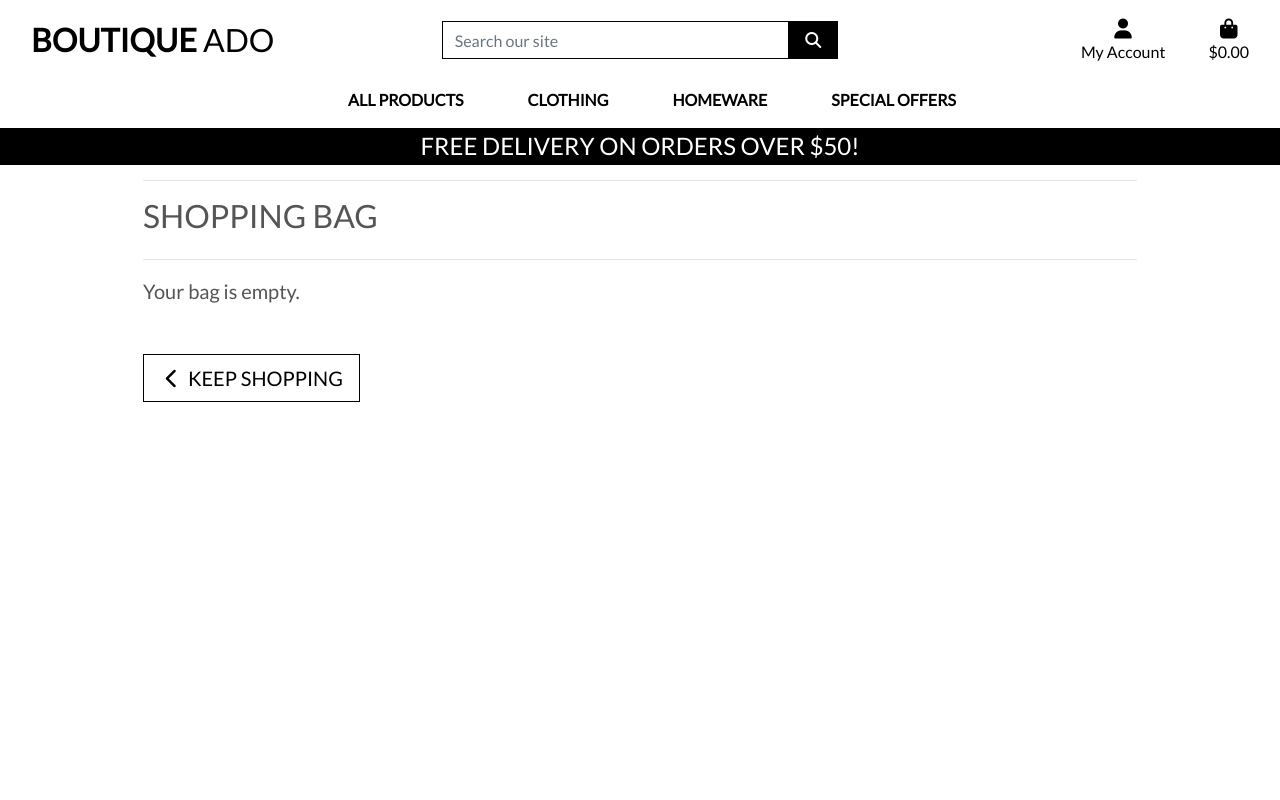
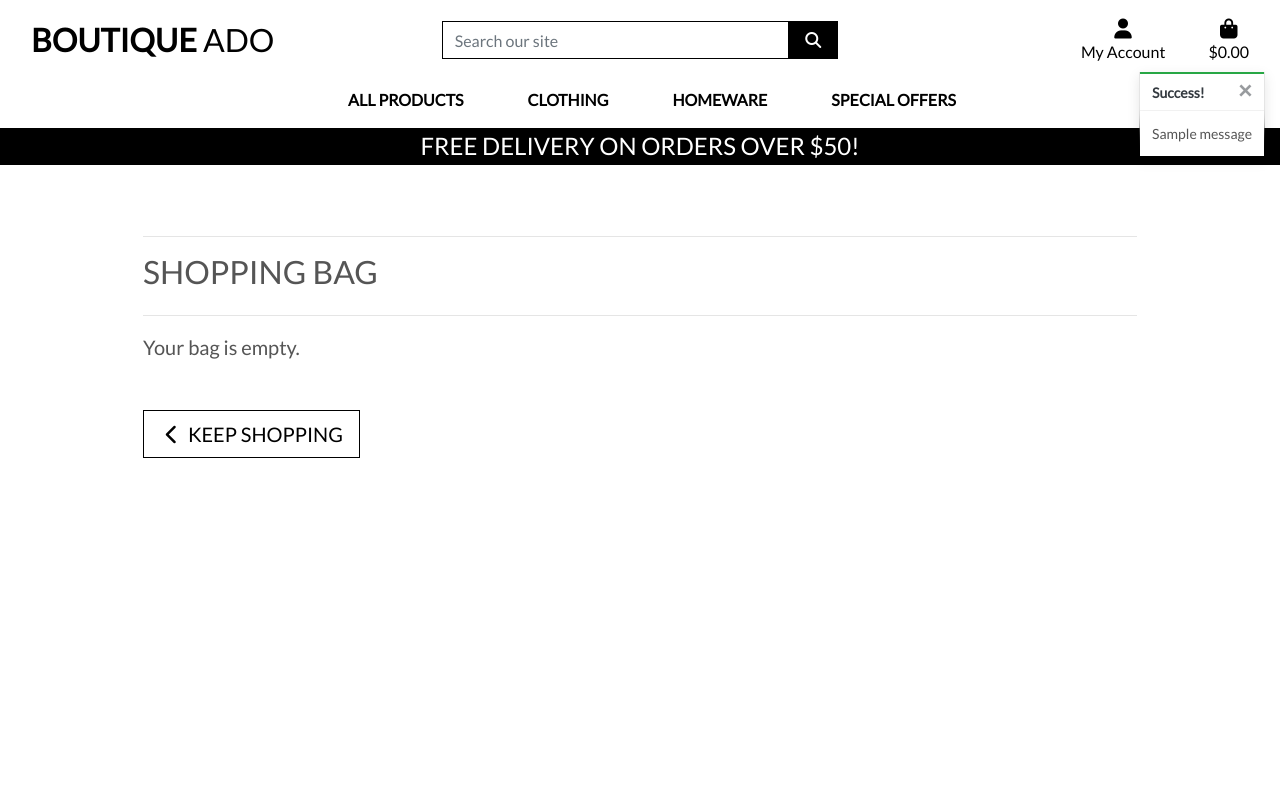
Before and after one commit to Christina5P/boutique_ado, a Django app: page /bag/ in a window 1280 px wide. Run offline with Django 3.2, Linux system fonts and the light colour scheme; tables that the repository leaves empty hold one stand-in row (values such as "Sample post"); one stand-in notice (Sample message) is shown; some libraries are stand-ins or nearby versions.

Commit message:
added toast

```diff
--- a/bag/contexts.py
+++ b/bag/contexts.py
@@ -30,7 +30,7 @@
                 bag_items.append(
                     {
                         'item_id': item_id,
-                        'quantity': item_data,
+                        'quantity': quantity,
                         'product': product,
                         'size': size,
                     }
--- a/bag/views.py
+++ b/bag/views.py
@@ -1,4 +1,7 @@
 from django.shortcuts import render, redirect, reverse, HttpResponse
+from django.contrib import messages
+
+from products.models import Product
 
 # Create your views here.
 
@@ -12,6 +15,7 @@
 def add_to_bag(request, item_id):
     """Add a quantity of the specified product to the shopping bag"""
 
+    product = Product.objects.get(pk=item_id)
     quantity = int(request.POST.get('quantity'))
     redirect_url = request.POST.get('redirect_url')
     size = None
@@ -23,15 +27,20 @@
         if item_id in list(bag.keys()):
             if size in bag[item_id]['items_by_size'].keys():
                 bag[item_id]['items_by_size'][size] += quantity
+                messages.success(request, f'Added {product.name} to your bag')
             else:
                 bag[item_id]['items_by_size'][size] = quantity
+                messages.success(request, f'Added {product.name} to your bag')
         else:
             bag[item_id] = {'items_by_size': {size: quantity}}
+            messages.success(request, f'Added {product.name} to your bag')
     else:
         if item_id in list(bag.keys()):
             bag[item_id] += quantity
+            messages.success(request, f'Added {product.name} to your bag')
         else:
             bag[item_id] = quantity
+            messages.success(request, f'Added {product.name} to your bag')
 
     request.session['bag'] = bag
     return redirect(redirect_url)
--- a/static/css/base.css
+++ b/static/css/base.css
@@ -95,6 +95,21 @@
     cursor: pointer;
 }
 
+.message-container {
+    position: fixed;
+    top: 72px;
+    right: 15px;
+    z-index: 999999;
+}
+
+.custom-toast{
+    overflow: visible;
+}
+
+.toast-capper{
+    height: 2px;
+}
+
 /* -------------------------------- Media Queries */
 
 /* Slightly larger container on xl screens */
--- a/templates/base.html
+++ b/templates/base.html
@@ -112,7 +112,22 @@
     </header>
 
     {% if messages %}
-        <div class="message-container"></div>
+    <h1>Messages</h1>
+        <div class="message-container">
+            {% for message in messages %}
+                {% with message.level as level %}
+                    {% if level == 40 %}
+                        {% include 'includes/toasts/toast_error.html' %}
+                    {% elif level == 30 %}
+                        {% include 'includes/toasts/toast_warning.html' %}
+                    {% elif level == 25 %}
+                        {% include 'includes/toasts/toast_success.html' %}
+                    {% else %}
+                        {% include 'includes/toasts/toast_info.html' %}
+                    {% endif %}
+                {% endwith %}
+            {% endfor %}
+        </div>
     {% endif %}
 
     {% block page_header %}
@@ -122,6 +137,9 @@
     {% endblock %}
 
      {% block postloadjs %}
+    <script type="text/javascript">
+        $('.toast').toast('show');
+    </script>
     {% endblock %}
 
   </body>
--- /dev/null
+++ b/templates/includes/toasts/toast_success.html
@@ -0,0 +1,13 @@
+<div class="toast custom-toast rounded-0 border-top-0" data-autohide="false">
+    <div class="arrow-up arrow-success"></div>
+    <div class="w-100 toast-capper bg-success"></div>
+    <div class="toast-header bg-white text-dark">
+        <strong class="mr-auto">Success!</strong>
+        <button type="button" class="ml-2 mb-1 close text-dark" data-dismiss="toast" aria-label="Close">
+            <span aria-hidden="true">&times;</span>
+        </button>
+    </div>
+    <div class="toast-body bg-white">
+        {{ message }}
+    </div>
+</div>
```
Also changed, not shown: bag/templatetags/bag_tools.py (+9 -0 lines), boutique_ado/settings.py (+7 -1 lines), templates/includes/toasts/toast_error.html (added, +13 -0 lines), templates/includes/toasts/toast_info.html (added, +13 -0 lines), templates/includes/toasts/toast_warning.html (added, +13 -0 lines), products/urls.py (line endings or trailing spaces).
